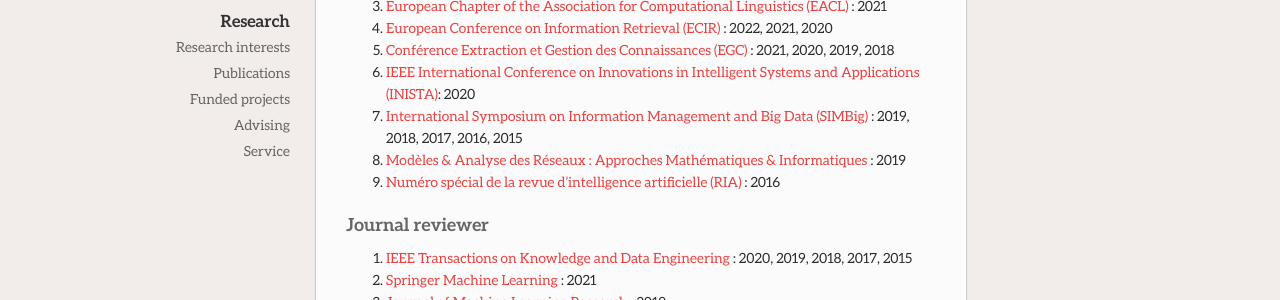
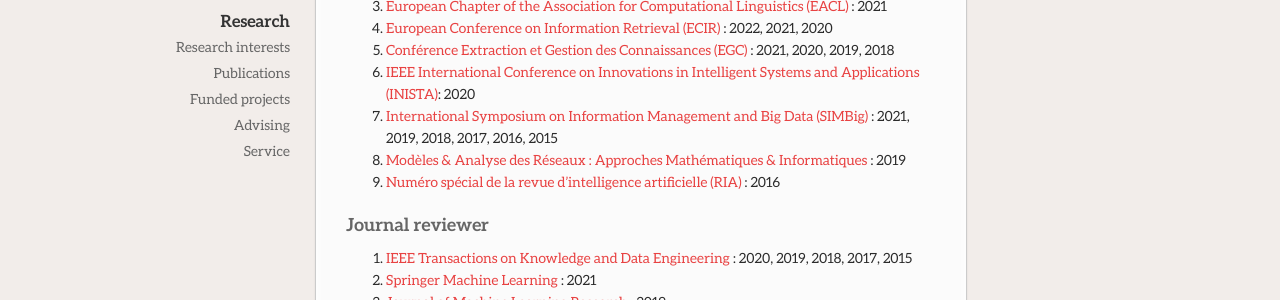
Before and after one commit to AdrienGuille/adrienguille.github.io, a Jekyll site: the page built from research.md, in a window 1280 px wide and 900 px high, scrolled down 1681 px. Shown: the part 211-511 px from the top of the window. Built offline with Jekyll 4.4.1, drawn with Linux system fonts in a browser that asks for light colours; our own code applies the rules of GitHub Pages for plain Markdown files.

Commit message:
Update research.md

```diff
--- a/research.md
+++ b/research.md
@@ -61,7 +61,7 @@
 - [European Conference on Information Retrieval (ECIR)](https://link.springer.com/conference/ecir) : 2022, 2021, 2020
 - [Conférence Extraction et Gestion des Connaissances (EGC)](http://www.egc.asso.fr/category/manifestations/conferences) : 2021, 2020, 2019, 2018
 - [IEEE International Conference on Innovations in Intelligent Systems and Applications (INISTA)](http://inista.org): 2020
-- [International Symposium on Information Management and Big Data (SIMBig)](https://simbig.org) : 2019, 2018, 2017, 2016, 2015
+- [International Symposium on Information Management and Big Data (SIMBig)](https://simbig.org) : 2021, 2019, 2018, 2017, 2016, 2015
 - [Modèles & Analyse des Réseaux : Approches Mathématiques & Informatiques](https://lipn.univ-paris13.fr/marami/MARAMI/Accueil.html) : 2019
 - [Numéro spécial de la revue d'intelligence artificielle (RIA)](#) : 2016
 
```
